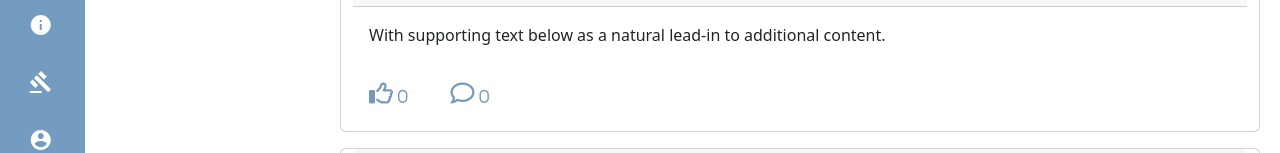
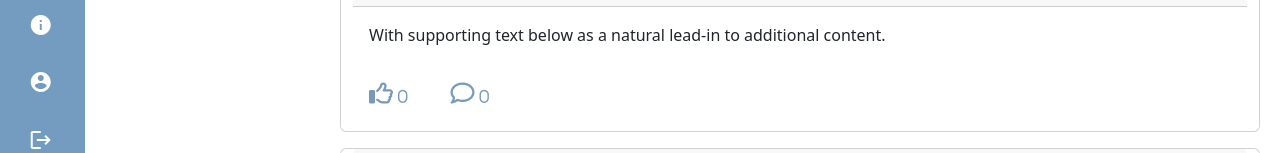
Before and after one commit to asmaeaouassar20/GovThink, an Angular app in the folder frontend/: page /posts in a window 1280 px wide. Shown: the part 647-800 px from the top of the page. Built offline with nearby package versions, Linux system fonts and the light colour scheme; a web font is replaced by a local one.

Commit message:
réduire le sidebar

```diff
--- a/frontend/src/app/sidebars/sidebar/sidebar.component.ts
+++ b/frontend/src/app/sidebars/sidebar/sidebar.component.ts
@@ -19,7 +19,7 @@ export class SidebarComponent {
 
 
   menuItems : MenuItem[] = [
-      { titre: 'Accueil ', icon: 'home', lien: '/accueil' },
+    { titre: 'Accueil ', icon: 'home', lien: '/accueil' },
     { titre:'Tableaux de bord', icon:'dashboard', lien:'/dashboard'},
     { titre:'Catalogue des jeux de données', icon:'storage', lien:'/*'},
     { titre:'Profils utilisateurs ', icon:'people', lien:'/profiles'},
@@ -28,7 +28,6 @@ export class SidebarComponent {
     { titre:'Ressources et documentation', icon:'library_books', lien:'/*'},
     { titre:'Projets/analyses des utilisateurs', icon:'analytics', lien:'/*'},
     { titre:'À propos / Équipe / Contact', icon:'info', lien:'/*'},
-    { titre:'Mentions légales / Politique de confidentialité', icon:'gavel', lien:'/*'},
     { titre:'profil', icon:'account_circle', lien:'/*'},
     { titre:'déconnexion', icon:'logout', lien:'/*'}
   ]
```
